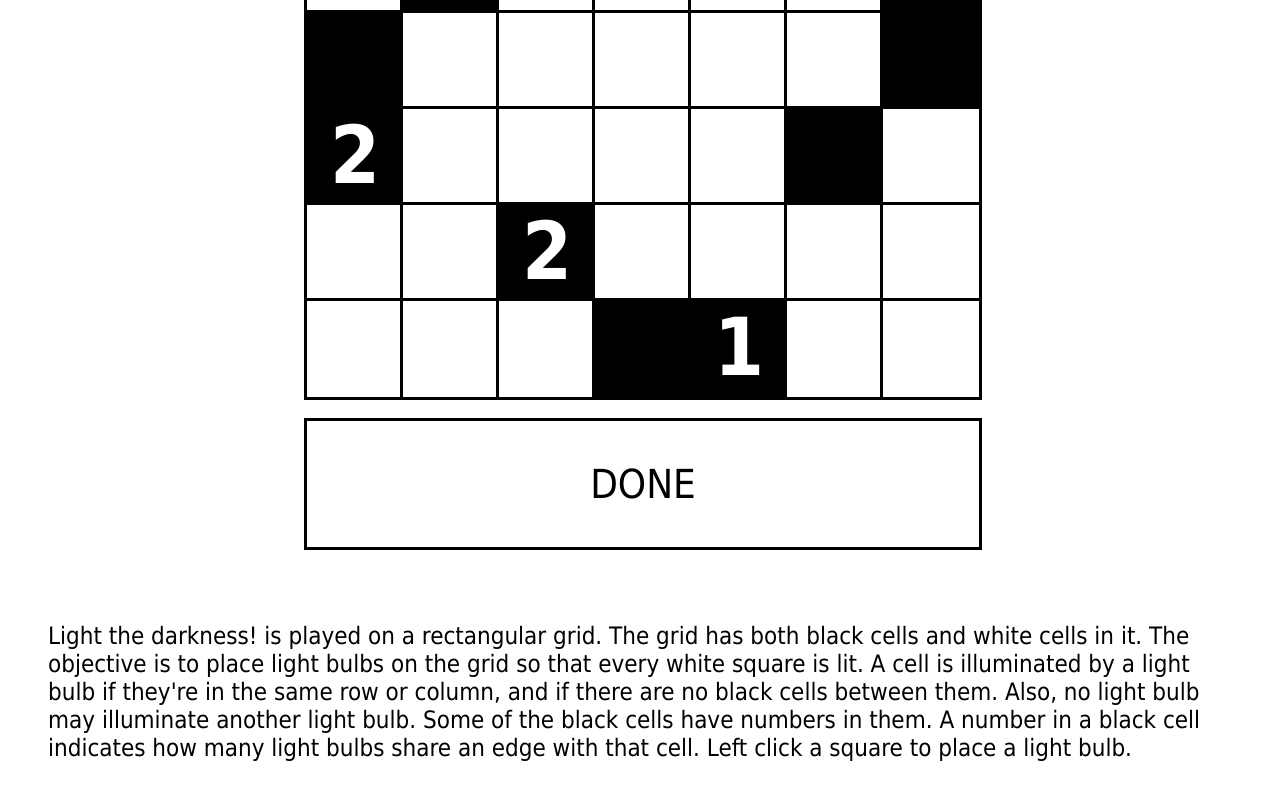
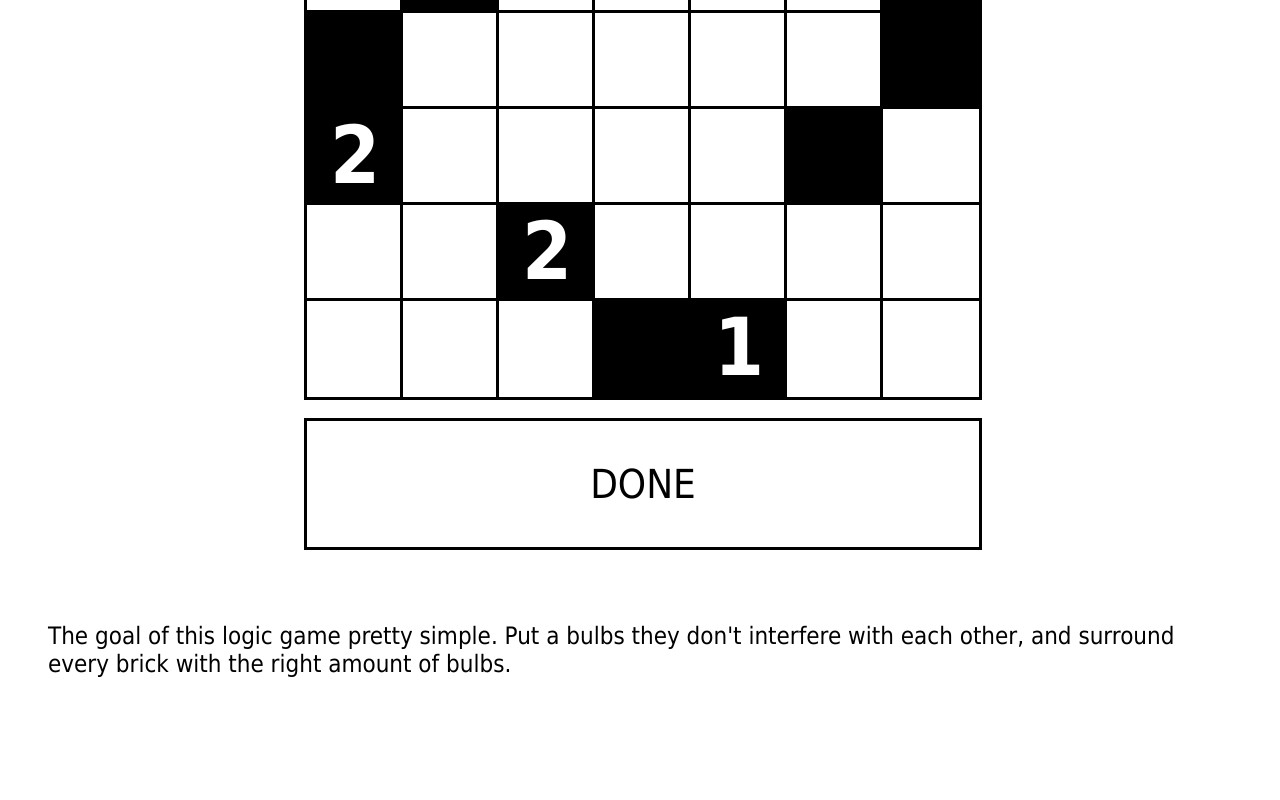
Before and after one commit to kicknick/Light-the-darkness, a plain HTML site: page index.html in a window 1280 px wide. Shown: the part 364-1164 px from the top of the page. After the commit the page ends 1122 px from the top, so only its background shows below. Drawn offline with Linux system fonts and the light colour scheme.

```diff
--- a/index.html
+++ b/index.html
@@ -91,9 +91,7 @@
 		<div id="done"><h3>DONE</h3></div>
 	</div>
 	<div id="rules">
-		<h4>Light the darkness! is played on a rectangular grid. The grid has both black cells and white cells in it. The objective is to place light bulbs on the grid so that every white square is lit. A cell is illuminated by a light bulb if they're in the same row or column, and if there are no black cells between them. Also, no light bulb may illuminate another light bulb.
-Some of the black cells have numbers in them. A number in a black cell indicates how many light bulbs share an edge with that cell.
-Left click a square to place a light bulb.</h4>
+		<h4>The goal of this logic game pretty simple. Put a bulbs they don't interfere with each other, and surround every brick with the right amount of bulbs.</h4>
 	</div>
 
 
```
